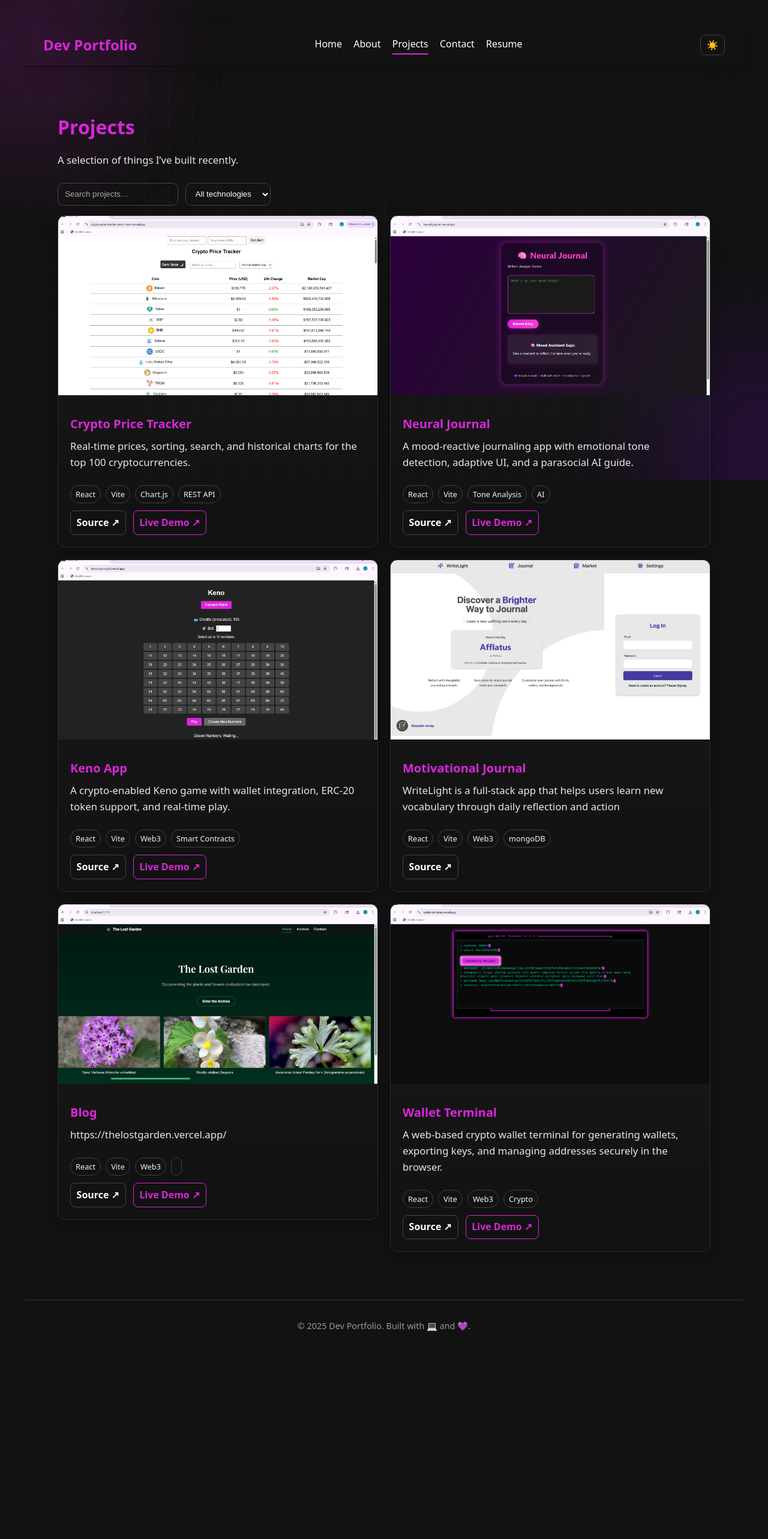
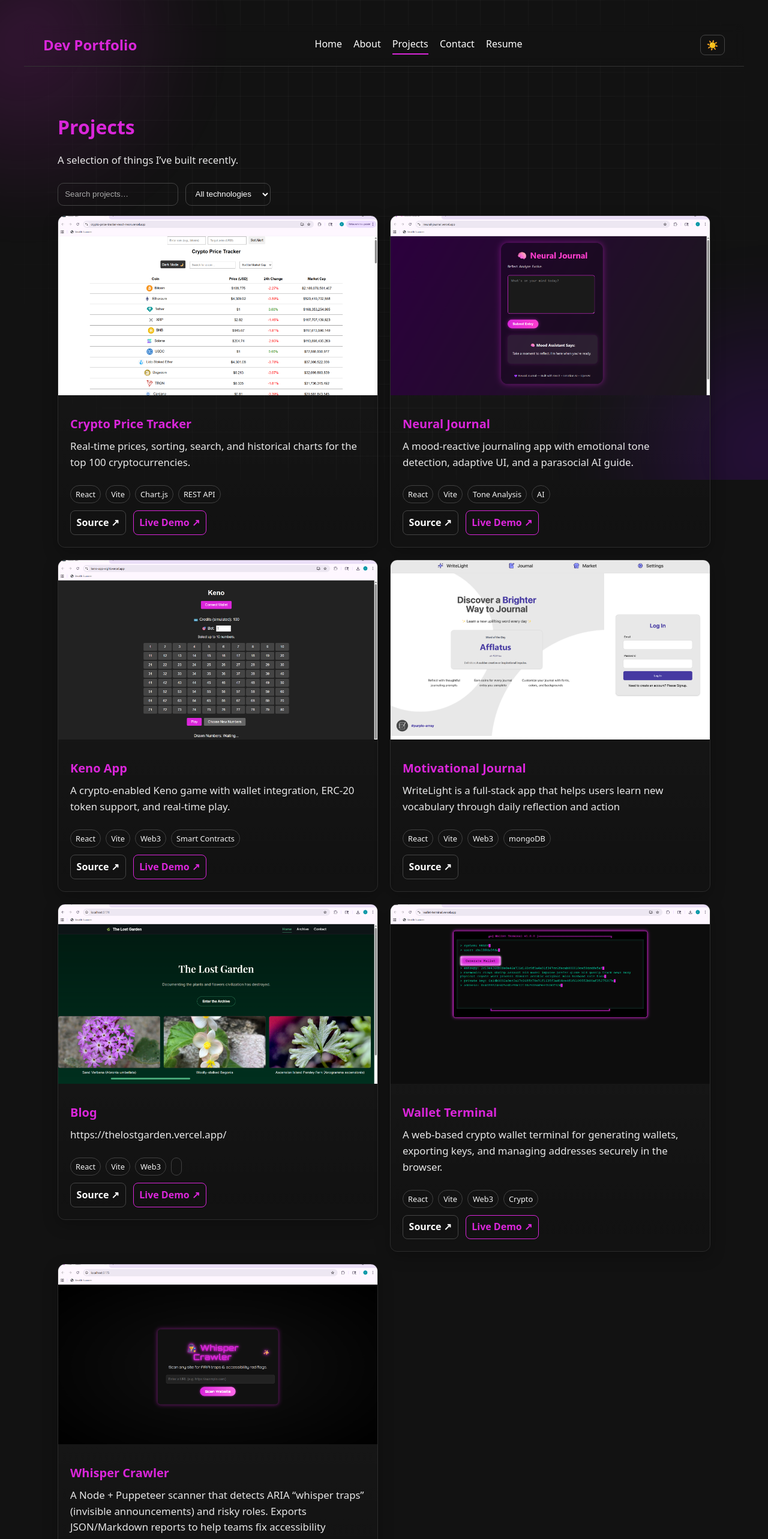
Before and after one commit to notsprinkles/dev_portfolio, a React (Vite) app: page /projects in a window 1280 px wide. Shown: the top 2566 px of the page at 60% size. Before the commit the page ends 2252 px from the top, so only its background shows below. Built offline with nearby package versions, Linux system fonts and the light colour scheme.

Commit message:
update header css

```diff
--- a/src/data/projects.js
+++ b/src/data/projects.js
@@ -56,5 +56,14 @@ export const projects = [
   repo: 'https://github.com/notsprinkles/Wallet-Terminal',
   demo: 'https://wallet-terminal.vercel.app/',
 },
+{
+  title: 'Whisper Crawler',
+  description:
+    'A Node + Puppeteer scanner that detects ARIA “whisper traps” (invisible announcements) and risky roles. Exports JSON/Markdown reports to help teams fix accessibility regressions fast.',
+  tech: ['React', 'Vite', 'Web3', 'Crypto'],
+  image: '/assets/whisper-crawler.png',
+  repo: '"https://github.com/notsprinkles"',
+  demo: '',
+},
 
 ];
--- a/src/styles/Header.css
+++ b/src/styles/Header.css
@@ -39,8 +39,7 @@
   z-index: 50;
   backdrop-filter: blur(8px);
   background: linear-gradient(180deg, rgba(152, 151, 151, 0), rgba(73, 72, 72, 0));
-  border-bottom: 1px solid #080808;
-  box-shadow: 0 6px 20px rgba(10, 10, 10, 0.25);
+  box-shadow: 0 6px 20px rgba(10, 10, 10, 0.0);
 }
 
 
```
